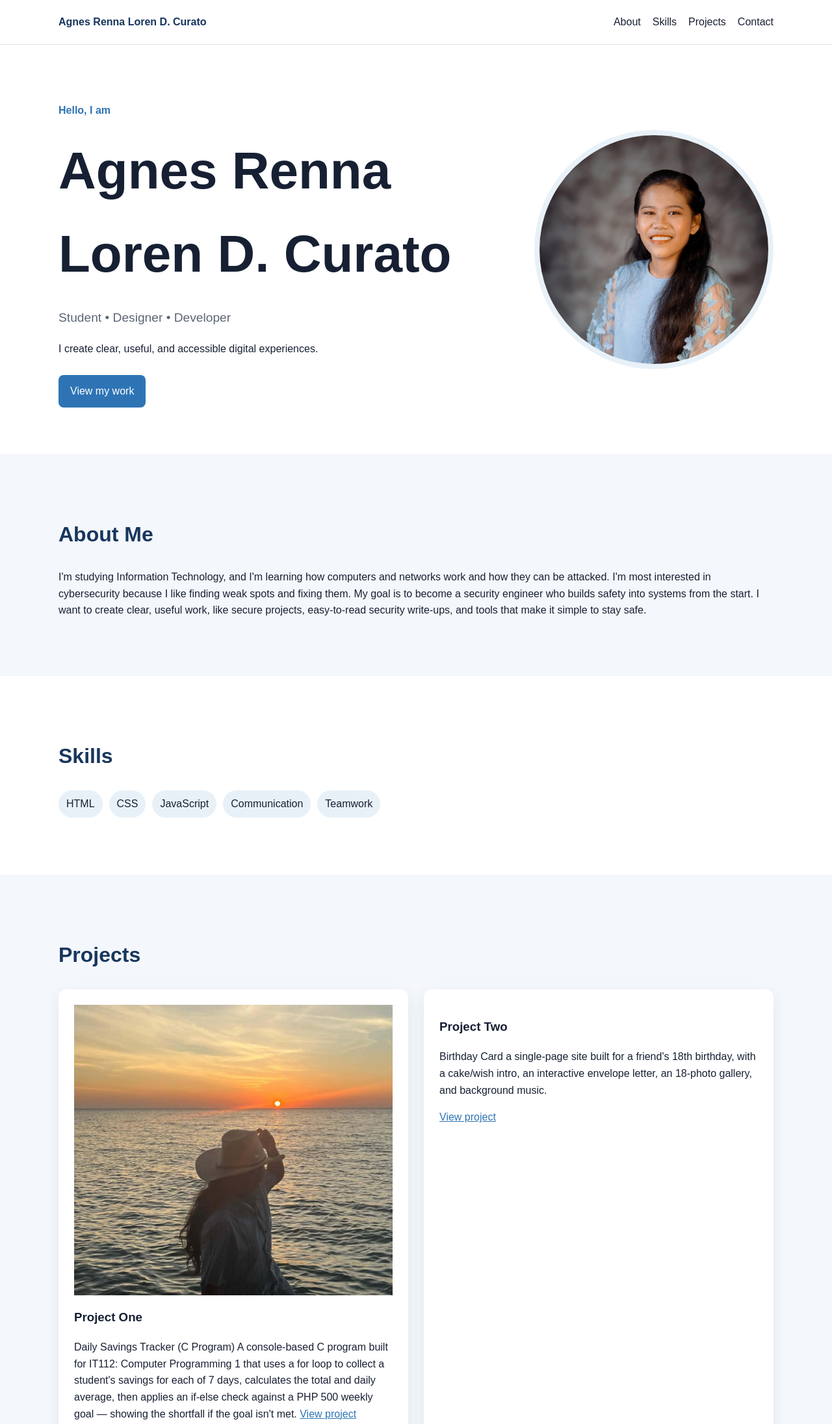
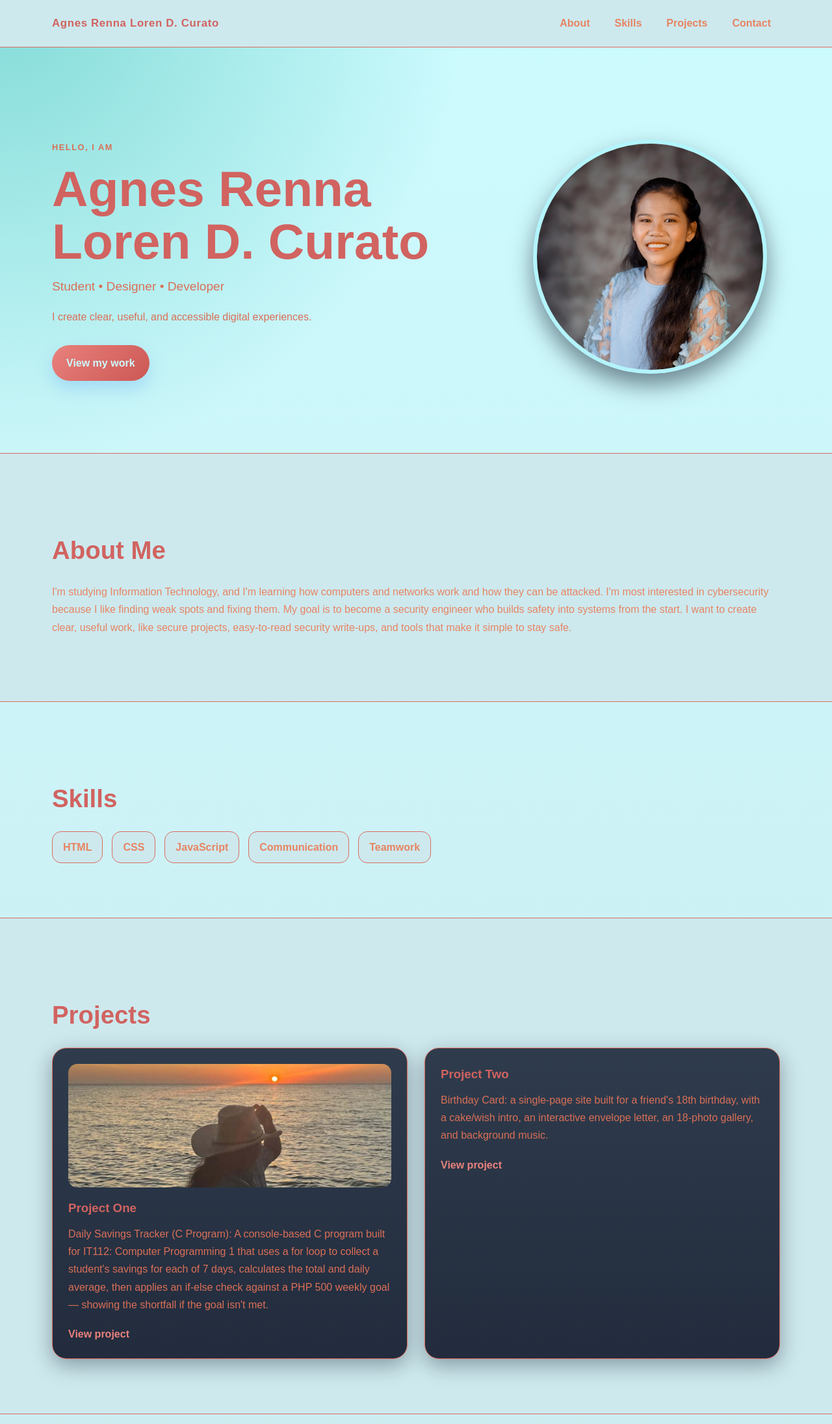
Before and after one commit to curatoagnesrenna072-bot/agnesrennalorencurato.github.io, a plain HTML site: page index.html in a window 1280 px wide. Shown: the top 2191 px of the page at 65% size. Drawn offline with Linux system fonts and the light colour scheme.

```diff
--- a/index.html
+++ b/index.html
@@ -57,13 +57,13 @@
           <article class="card">
             <img src="images/profile-1.jpg" alt="Project One preview">
             <h3>Project One</h3>
-            <p>Daily Savings Tracker (C Program) A console-based C program built for IT112: Computer Programming 1 that uses a for loop to collect a student's savings for each of 7 days, calculates the total and daily average, then applies an if-else check against a PHP 500 weekly goal — showing the shortfall if the goal isn't met.
+            <p>Daily Savings Tracker (C Program): A console-based C program built for IT112: Computer Programming 1 that uses a for loop to collect a student's savings for each of 7 days, calculates the total and daily average, then applies an if-else check against a PHP 500 weekly goal — showing the shortfall if the goal isn't met.</p>
             <a href="#" aria-label="Open Project One">View project</a>
           </article>
 
           <article class="card">
             <h3>Project Two</h3>
-            <p>Birthday Card a single-page site built for a friend's 18th birthday, with a cake/wish intro, an interactive envelope letter, an 18-photo gallery, and background music.</p>
+            <p>Birthday Card: a single-page site built for a friend's 18th birthday, with a cake/wish intro, an interactive envelope letter, an 18-photo gallery, and background music.</p>
             <a href="#" aria-label="Open Project Two">View project</a>
           </article>
         </div>
@@ -78,9 +78,14 @@
   </main>
 
   <footer>
-    <p>© <span id="2026"></span> Agnes Renna Loren D. Curato. Built with HTML and CSS.</p>
+    <p>© <span id="year"></span> Agnes Renna Loren D. Curato. Built with HTML and CSS.</p>
   </footer>
 
-  <script src="script.js"></script>
+  <script>
+    const year = document.getElementById('year');
+    if (year) {
+      year.textContent = new Date().getFullYear();
+    }
+  </script>
 </body>
 </html>
--- a/style.css
+++ b/style.css
@@ -1,146 +1,265 @@
 :root {
-  --navy: #17365d;
-  --blue: #2e74b5;
-  --ink: #172033;
-  --muted: #5b6573;
-  --surface: #f4f7fb;
-  --white: #ffffff;
+  --bg: #CCFBFE;
+  --bg-soft: #cde9ee;
+  --panel: #cdd6dd;
+  --panel-2: #cdcacc;
+  --text: #e78463;
+  --muted: #da6f57;
+  --line: #dd6c5e;
+  --accent: #e9817d;
+  --accent-2: #cc5753;
+  --white: #d16360;
 }
 
-* { box-sizing: border-box; }
+* {
+  box-sizing: border-box;
+}
 
-html { scroll-behavior: smooth; }
+html {
+  scroll-behavior: smooth;
+}
 
 body {
   margin: 0;
   font-family: Arial, sans-serif;
-  color: var(--ink);
-  line-height: 1.6;
+  background:
+    radial-gradient(circle at top left, rgb(131, 219, 215), transparent 24%),
+    linear-gradient(180deg, var(--bg) 0%, var(--bg-soft) 100%);
+  color: var(--text);
+  line-height: 1.7;
 }
 
-img { max-width: 100%; display: block; }
+img {
+  max-width: 100%;
+  display: block;
+}
 
-a { color: var(--blue); }
+a {
+  color: var(--accent);
+  text-decoration: none;
+}
 
 .container {
-  width: min(1100px, 90%);
+  width: min(1120px, 90%);
   margin: 0 auto;
 }
 
 .site-header {
   position: sticky;
   top: 0;
-  background: rgba(255, 255, 255, 0.96);
-  border-bottom: 1px solid #dfe5ec;
+  z-index: 20;
+  background: var(--bg-soft);
+  backdrop-filter: blur(12px);
+  border-bottom: 1px solid var(--line);
 }
 
 .nav {
-  min-height: 68px;
+  min-height: 72px;
   display: flex;
   align-items: center;
   justify-content: space-between;
-  gap: 20px;
+  gap: 24px;
 }
 
 .logo {
-  color: var(--navy);
+  color: var(--white);
   font-weight: 800;
   text-decoration: none;
+  letter-spacing: 0.04em;
+  font-size: 1.05rem;
 }
 
 .nav-links {
   display: flex;
   flex-wrap: wrap;
-  gap: 18px;
+  gap: 10px;
 }
 
 .nav-links a {
-  color: var(--ink);
-  text-decoration: none;
+  color: var(--text);
+  padding: 9px 14px;
+  border-radius: 999px;
+  transition: all 0.2s ease;
+  font-weight: 600;
 }
 
 .nav-links a:hover,
 .nav-links a:focus {
-  color: var(--blue);
+  background: rgba(103, 232, 249, 0.12);
+  color: var(--accent);
 }
 
 .hero {
-  min-height: 75vh;
+  min-height: 78vh;
   display: grid;
-  grid-template-columns: 1.3fr 0.7fr;
+  grid-template-columns: 1.25fr 0.75fr;
   align-items: center;
-  gap: 48px;
-  padding-block: 72px;
+  gap: 52px;
+  padding: 80px 0 60px;
 }
 
 .eyebrow {
-  color: var(--blue);
+  color: var(--accent);
+  text-transform: uppercase;
+  letter-spacing: 0.12em;
+  font-size: 0.8rem;
   font-weight: 700;
+  margin-bottom: 12px;
 }
 
 h1 {
-  font-size: clamp(2.5rem, 7vw, 5rem);
   margin: 0;
+  font-size: clamp(2.8rem, 6vw, 5rem);
+  line-height: 1.05;
+  color: var(--white);
 }
 
 h2 {
-  color: var(--navy);
-  font-size: 2rem;
+  color: var(--white);
+  font-size: clamp(2rem, 3vw, 2.8rem);
+  margin-bottom: 18px;
 }
 
 .tagline {
   color: var(--muted);
   font-size: 1.2rem;
+  margin: 14px 0;
+}
+
+.hero p {
+  max-width: 620px;
+  color: var(--muted);
 }
 
 .profile-photo {
+  width: min(100%, 360px);
   aspect-ratio: 1;
   object-fit: cover;
   border-radius: 50%;
-  border: 8px solid #e8f1f8;
+  border: 6px solid rgba(103, 232, 249, 0.25);
+  box-shadow: 0 18px 34px rgba(15, 23, 42, 0.5);
+  margin-inline: auto;
+  transition: transform 0.25s ease, box-shadow 0.25s ease;
+}
+
+.profile-photo:hover {
+  transform: translateY(-4px) scale(1.02);
+  box-shadow: 0 24px 42px rgba(15, 23, 42, 0.65);
 }
 
 .button {
   display: inline-block;
-  margin-top: 12px;
-  padding: 12px 18px;
-  color: var(--white);
-  background: var(--blue);
-  border-radius: 8px;
-  text-decoration: none;
+  margin-top: 14px;
+  padding: 14px 22px;
+  border-radius: 999px;
+  color: var(--bg);
+  background: linear-gradient(135deg, var(--accent), var(--accent-2));
+  font-weight: 800;
+  box-shadow: 0 12px 24px rgba(96, 165, 250, 0.3);
+  transition: transform 0.2s ease, box-shadow 0.2s ease;
+}
+
+.button:hover {
+  transform: translateY(-2px);
+  box-shadow: 0 16px 30px rgba(96, 165, 250, 0.38);
 }
 
 .section {
-  padding-block: 72px;
+  padding: 84px 0;
 }
 
 .alt-bg {
-  background: var(--surface);
+  background: var(--bg-soft);
+  border-top: 1px solid var(--line);
+  border-bottom: 1px solid var(--line);
 }
 
 .skill-list {
+  list-style: none;
+  margin: 0;
+  padding: 0;
   display: flex;
   flex-wrap: wrap;
-  gap: 10px;
-  padding: 0;
+  gap: 14px;
 }
 
 .skill-list li {
-  list-style: none;
-  padding: 8px 12px;
-  background: #e8f1f8;
-  border-radius: 999px;
+  background: var(--bg-soft);
+  border: 1px solid var(--line);
+  color: var(--text);
+  border-radius: 14px;
+  padding: 10px 16px;
+  font-weight: 600;
 }
 
 .project-grid {
   display: grid;
-  grid-template-columns: repeat(2, 1fr);
-  gap: 24px;
+  grid-template-columns: repeat(2, minmax(0, 1fr));
+  gap: 26px;
 }
 
 .card {
-  background: var(--white);
+  background: linear-gradient(180deg, rgba(30, 41, 59, 0.9), rgba(15, 23, 42, 0.9));
+  border: 1px solid var(--line);
+  border-radius: 22px;
   padding: 24px;
-  border-radius: 12px;
-  box-shadow: 0 8px 24px rgba(23, 54, 93, 0.08);
+  box-shadow: 0 10px 32px rgba(2, 6, 23, 0.35);
+  transition: transform 0.2s ease, border-color 0.2s ease;
 }
+
+.card:hover {
+  transform: translateY(-4px);
+  border-color: var(--accent);
+}
+
+.card img {
+  border-radius: 14px;
+  margin-bottom: 16px;
+  width: 100%;
+  height: 190px;
+  object-fit: cover;
+}
+
+.card h3 {
+  margin: 0 0 10px;
+  color: var(--white);
+}
+
+.card p {
+  color: var(--muted);
+  margin: 0;
+}
+
+.card a {
+  display: inline-block;
+  margin-top: 18px;
+  font-weight: 700;
+}
+
+footer {
+  padding: 28px 0 48px;
+  text-align: center;
+  color: var(--muted);
+}
+
+@media (max-width: 760px) {
+  .nav {
+    flex-direction: column;
+    justify-content: center;
+    padding: 16px 0;
+  }
+
+  .hero {
+    grid-template-columns: 1fr;
+    text-align: center;
+    padding-top: 52px;
+  }
+
+  .hero p {
+    margin-inline: auto;
+  }
+
+  .project-grid {
+    grid-template-columns: 1fr;
+  }
+}
```
Also changed, not shown: sdocument.getElementById('year').textContent = new Date().getFullYear();cript.js (deleted).
